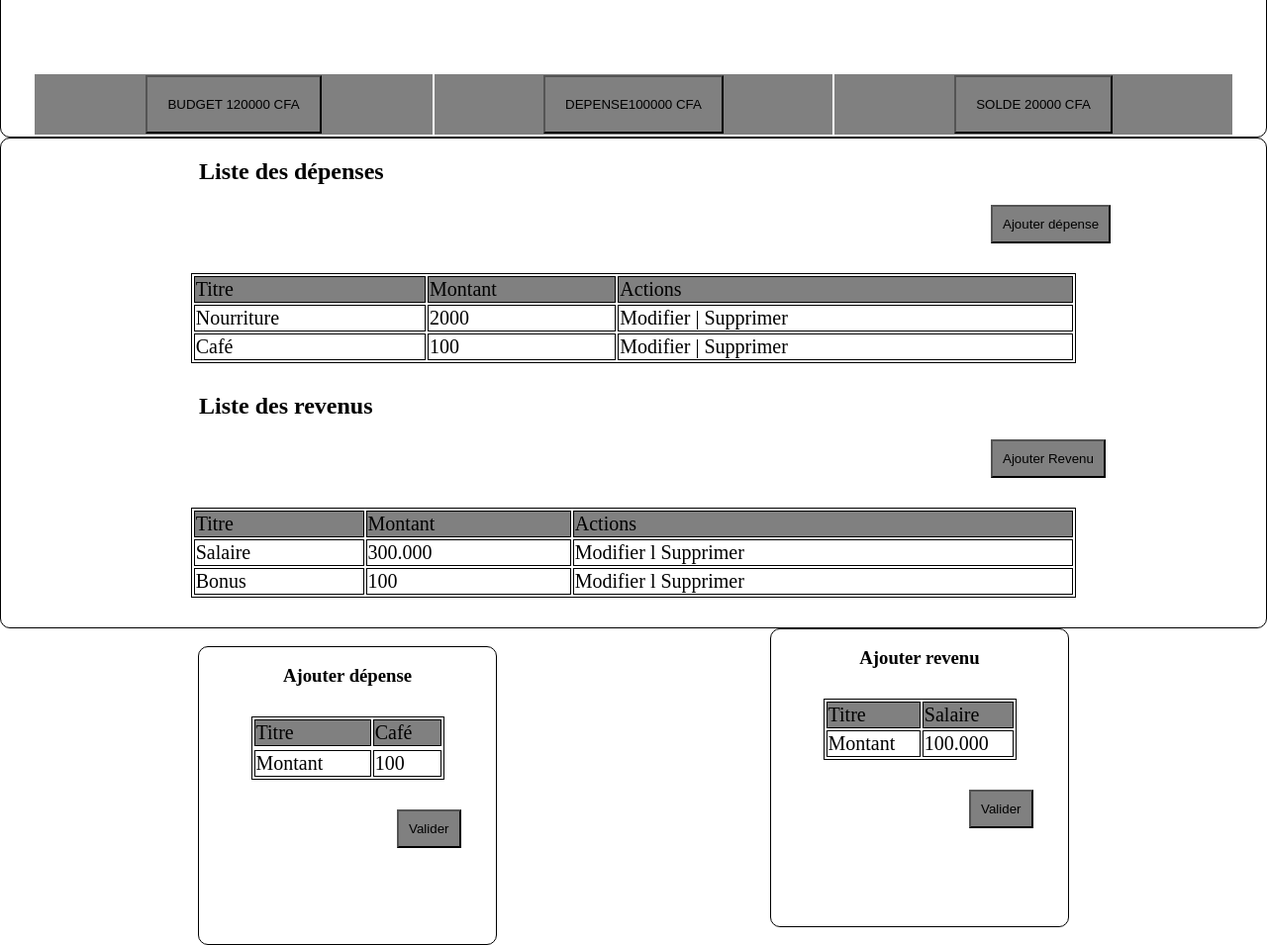
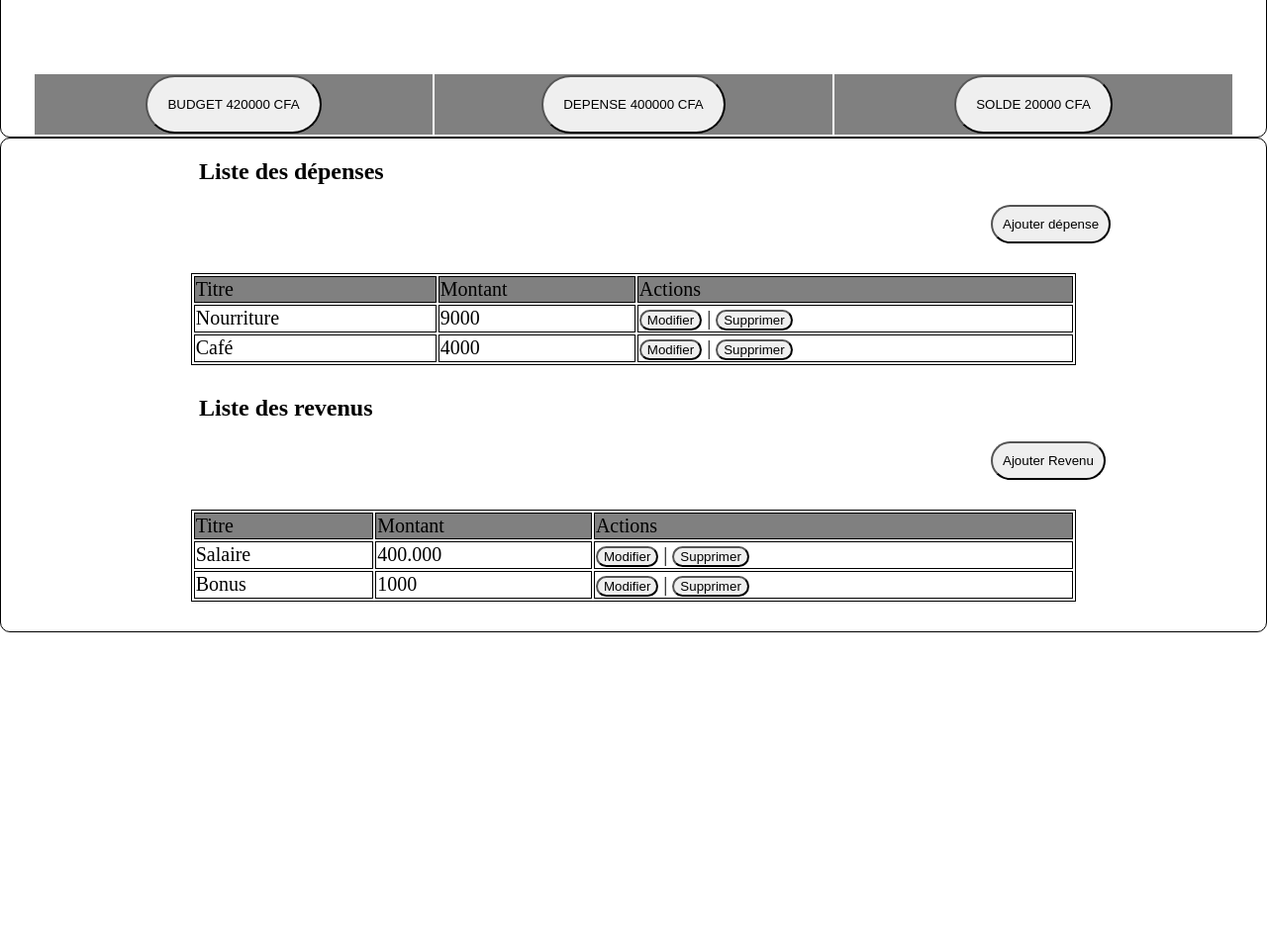
Before and after one commit to mareme22/projet-5, a plain HTML site: page Exemple1.html in a window 1280 px wide. Shown: the part 62-1017 px from the top of the page at 99% size. After the commit the page ends 800 px from the top, so only its background shows below. Drawn offline with Linux system fonts and the light colour scheme.

Commit message:
mon deuxième commit

```diff
--- a/Exemple1.html
+++ b/Exemple1.html
@@ -12,8 +12,8 @@
 	<center>
 		 <table>
 	 <tr >
-	 	<th> <button class="B">BUDGET 120000 CFA</button></th>
-	 	<th> <button class="B">DEPENSE100000 CFA</button></th>
+	 	<th> <button class="B">BUDGET 420000 CFA</button></th>
+	 	<th> <button class="B">DEPENSE 400000 CFA</button></th>
 	 	<th> <button class="B">SOLDE 20000 CFA</button></th>
 	 </tr>
 	 </table>
@@ -30,13 +30,13 @@
 		</tr>
 		<tr>
 			<td>Nourriture</td>
-			<td>2000</td>
-			<td>Modifier | Supprimer</td>
+			<td>9000</td>
+			<td><button>Modifier</button> | <button>Supprimer</button></td>
 		</tr>
 		<tr>
 			<td>Café</td>
-			<td>100</td>
-			<td>Modifier | Supprimer</td>
+			<td>4000</td>
+			<td><button>Modifier</button> | <button>Supprimer</button></td>
 		</tr>
 	</table>
 	<h2><strong>Liste des revenus</strong></h2>
@@ -49,46 +49,17 @@
 		</tr>
 		<tr>
 			<td>Salaire</td>
-			<td>300.000</td>
-			<td>Modifier l Supprimer</td>
+			<td>400.000</td>
+			<td><button>Modifier</button> | <button>Supprimer</button></td>
 		</tr>
 		<tr>
 			<td>Bonus</td>
-			<td>100</td>
-			<td>Modifier l Supprimer</td>
+			<td>1000</td>
+			<td><button>Modifier</button> | <button>Supprimer</button></td>
 		</tr>
 	</table>
 
-	</div> <br>
-	<div class="div1">
-		<h3>Ajouter dépense</h3>
-		<table class="table3" >
-		<tr class="tr">
-			<td>Titre</td>
-			<td>Café</td>
-			<tr/>
-			<tr>
-				<td>Montant</td>
-				<td>100</td>
-			</tr>
-			</table>
-			<button class="l">Valider</button>
-		</div>
-	<div class="div2">
-		<h3>Ajouter revenu</h3>
-		<table class="table4">
-		<tr class="tr">
-			<td>Titre</td>
-			<td>Salaire</td>
-		</tr>
-		<tr>
-			<td>Montant</td>
-			<td>100.000</td>
-		</tr>
-	</table>
-	<button class="l">Valider</button>
 	</div>
-
 
 </body>
 </html>
--- a/style.css
+++ b/style.css
@@ -14,10 +14,12 @@ h1{
 h2{
 	margin-left:200px ;
 }
+button{
+	border-radius: 100px;
+}
 .D{
 	padding: 10px;
 	margin-left: 1000px;
-	background: gray;
 }
 th{
 	width: 400px;
@@ -25,7 +27,6 @@ th{
 }
 .B{
 	padding: 20px;
-	background: gray;
 }
 .table1{
 	font-size: 20px;
@@ -41,48 +42,11 @@ th{
 	margin: 30px auto;
 	border: 1px solid;
 }
-.table3{
-	font-size: 20px;
-	width: 65%;
-	height: 20%;
-	margin: 30px auto;
-	border: 1px solid;
-}
-.table4{
-	font-size: 20px;
-	width: 65%;
-	height: 20%;
-	margin: 30px auto;
-	border: 1px solid;
-}
+
 td{
 	border: 1px solid;
 }
-.div1{
-	float: left;
-	border: 1px solid;
-	width: 300px;
-	height: 300px;
-	margin-left: 200px;
 
-}
-.div2{
-	float: right;
-	border: 1px solid;
-	width: 300px;
-	height: 300px;
-	margin-right: 200px;
-	margin-top: -18px;
-
-}
-.l{
-	margin-left: 200px;
-	padding: 10px;
-	background: gray;
-}
 .tr{
 	background: gray;
 }
-h3{
-	text-align: center;
-}
```
